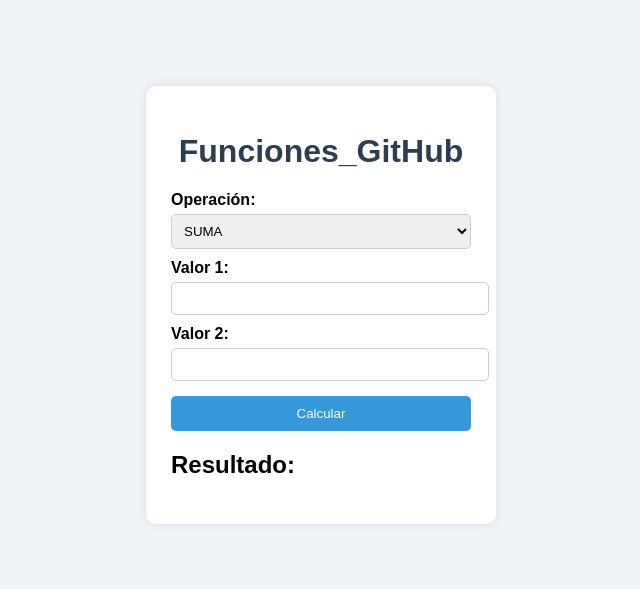
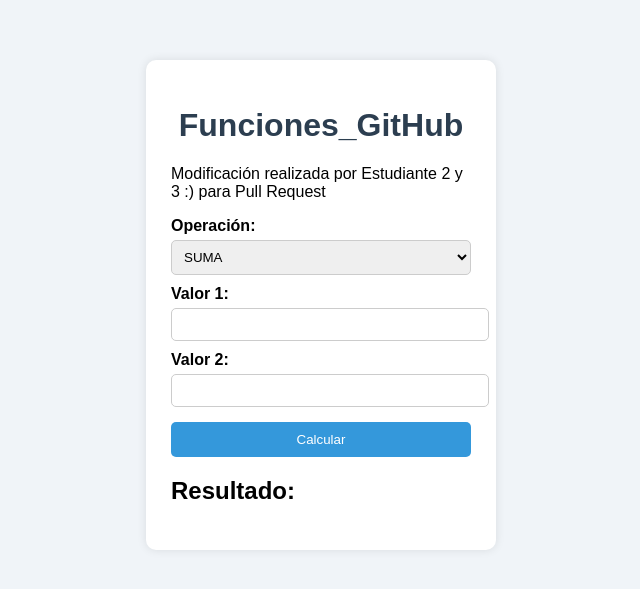
Before and after one commit to julianfumarola111710/parcial1parte2, a plain HTML site: page index.html in a window 1280 px wide. Shown: the part 103-692 px from the top of the page, without its empty margins (319-959 px from the left). Drawn offline with Linux system fonts and the light colour scheme.

Commit message:
Cambio visible realizado por estudiante 2

```diff
--- a/index.html
+++ b/index.html
@@ -9,6 +9,7 @@
 
 <div class="container">
   <h1>Funciones_GitHub</h1>
+  <p>Modificación realizada por Estudiante 2 y 3 :) para Pull Request</p>
 
   <label>Operación:</label>
   <select id="operacion">
```
